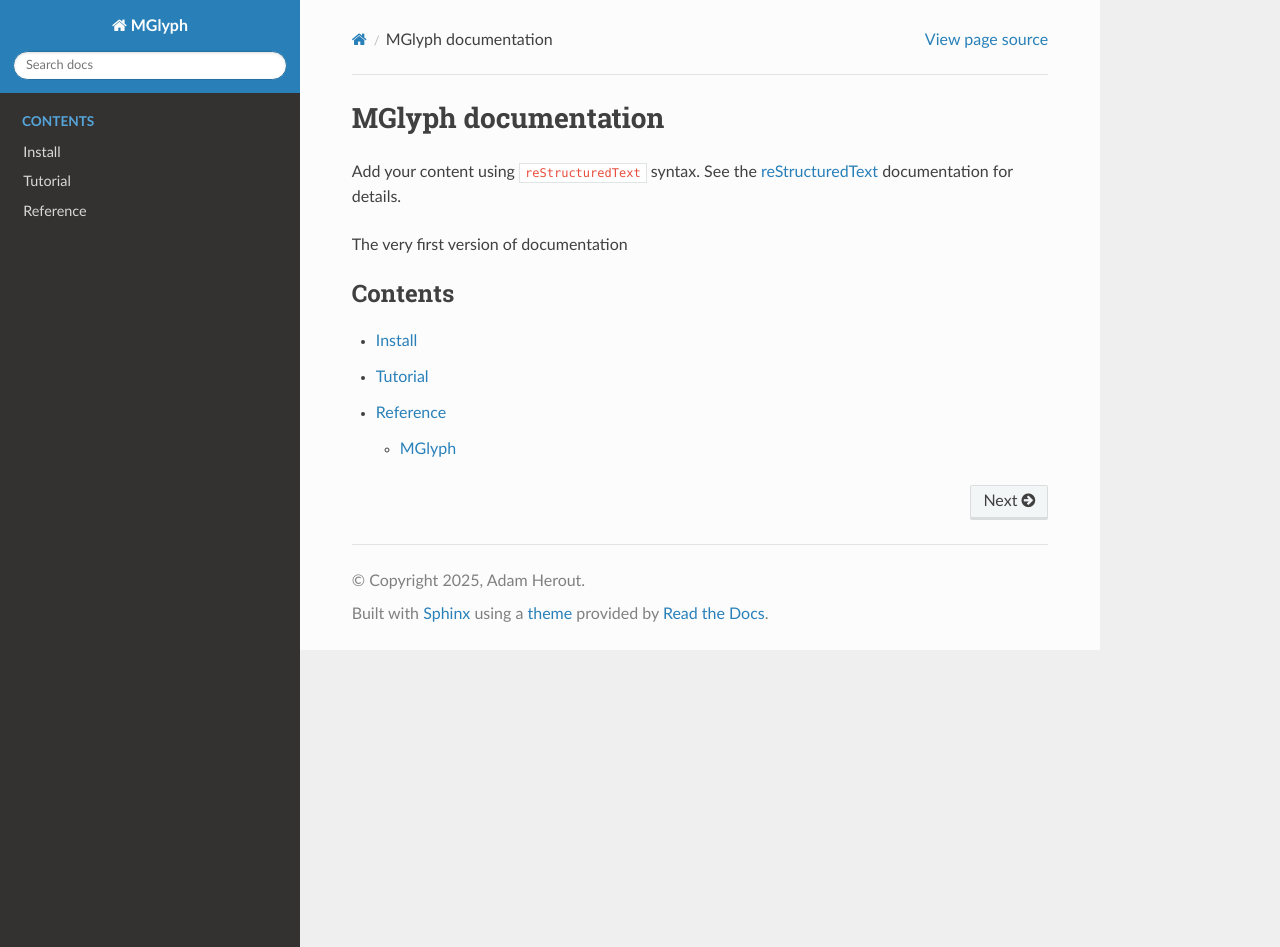
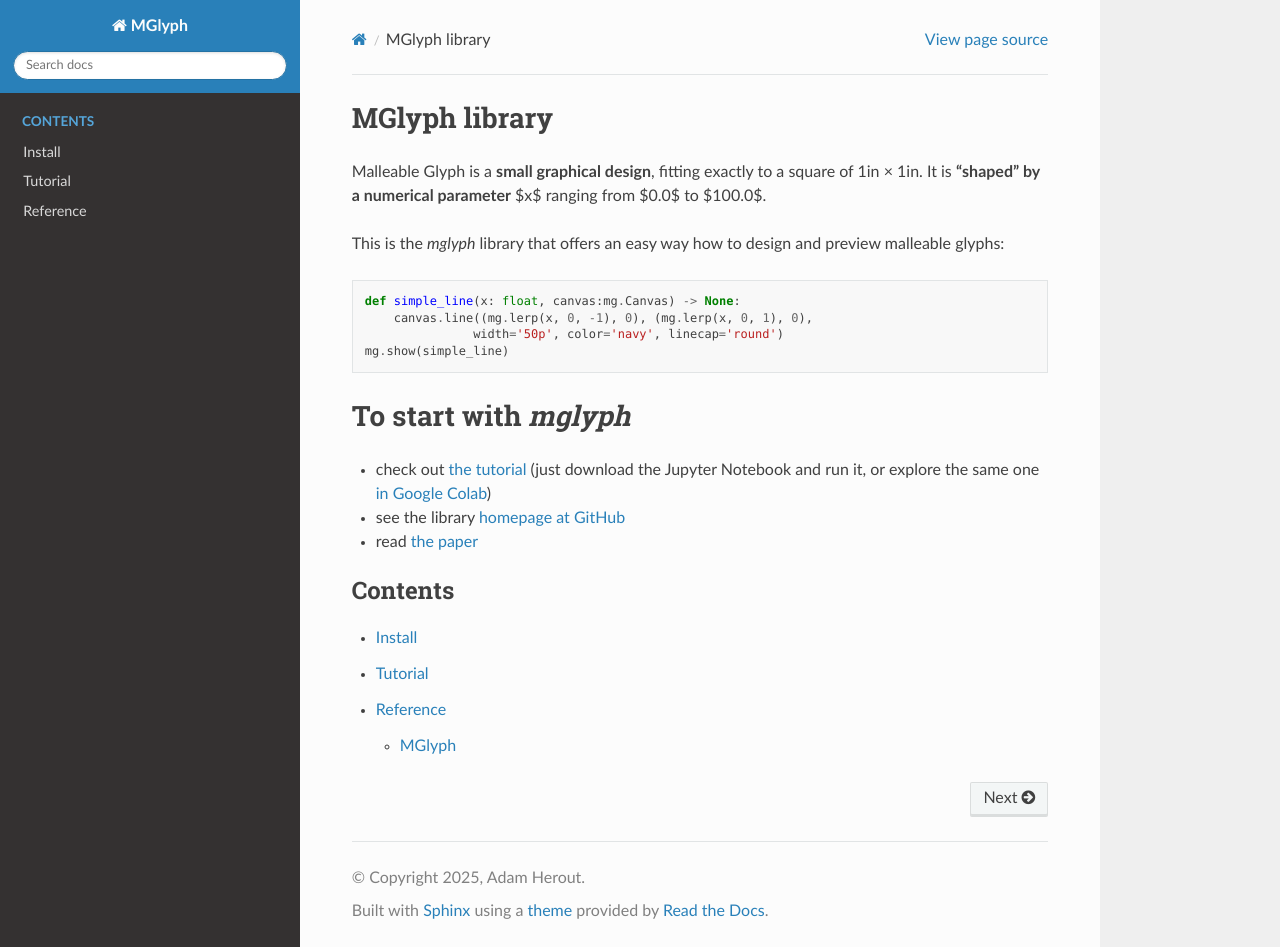
Before and after one commit to adamherout/mglyph-docs, a Sphinx documentation site: the page built from source/index.rst, in a window 1280 px wide and 947 px high. Built offline with Sphinx 7.4.7 and the Read the Docs theme 3.1.0, drawn with Linux system fonts in a browser that asks for light colours.

Commit message:
A bit of text

```diff
--- a/source/index.rst
+++ b/source/index.rst
@@ -3,14 +3,26 @@
    You can adapt this file completely to your liking, but it should at least
    contain the root `toctree` directive.
 
-MGlyph documentation
-====================
+MGlyph library
+==============
 
-Add your content using ``reStructuredText`` syntax. See the
-`reStructuredText <https://www.sphinx-doc.org/en/master/usage/restructuredtext/index.html>`_
-documentation for details.
+Malleable Glyph is a **small graphical design**, fitting exactly to a square of 1in × 1in. It is **"shaped" by a numerical parameter** $x$ ranging from $0.0$ to $100.0$.
 
-The very first version of documentation
+This is the `mglyph` library that offers an easy way how to design and preview malleable glyphs:
+
+.. code:: python
+
+   def simple_line(x: float, canvas:mg.Canvas) -> None:
+       canvas.line((mg.lerp(x, 0, -1), 0), (mg.lerp(x, 0, 1), 0),
+                  width='50p', color='navy', linecap='round')
+   mg.show(simple_line)
+
+To start with `mglyph`
+========================
+
+* check out `the tutorial <https://github.com/adamherout/mglyph/blob/main/tutorials/mglyph%20tutorial.ipynb>`_ (just download the Jupyter Notebook and run it, or explore the same one `in Google Colab <https://colab.research.google.com/drive/1T8DHWpUBLNbo-QB5o6SXDjZrHjSVp4vv>`_)
+* see the library `homepage at GitHub <https://github.com/adamherout/mglyph?tab=readme-ov-file#introduction>`_
+* read `the paper <https://arxiv.org/abs/2503.16135>`_
 
 .. toctree::
    :maxdepth: 2
```
Also changed, not shown: 13 other files.
